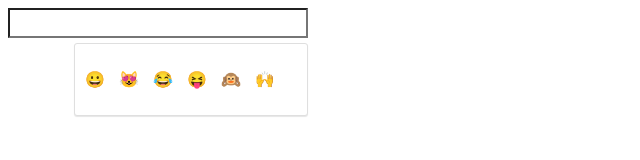
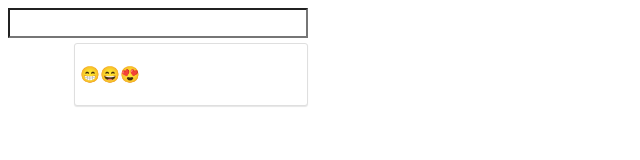
Before and after one commit to glauberramos/vanilla-emoji-picker, a plain HTML site: page index.html in a window 1280 px wide. Shown: the whole page, without its empty margins (0-640 px from the left). Drawn offline with Linux system fonts and the light colour scheme.

Commit message:
Generate dinamic elements

```diff
--- a/index.html
+++ b/index.html
@@ -3,19 +3,7 @@
     <link rel="stylesheet" href="style.css">
   </head>
   <body>
-    <div class="emoji-container">
-      <input class="emoji-input" type="text">
-      <div class="emoji-picker">
-        <ul>
-          <li><a href="#" class="emoji-link">😀</a></li>
-          <li><a href="#" class="emoji-link">😻</a></li>
-          <li><a href="#" class="emoji-link">😂</a></li>
-          <li><a href="#" class="emoji-link">😝</a></li>
-          <li><a href="#" class="emoji-link">🙉</a></li>
-          <li><a href="#" class="emoji-link">🙌</a></li>
-        </ul>
-      </div>
-    </div>
+    <input class="emoji-input" type="text">
   </body>
   <script src="script.js"></script>
 </html>
--- a/script.js
+++ b/script.js
@@ -1,9 +1,33 @@
 (() => {
   const emojiInput = document.querySelector('.emoji-input')
-  const links = document.querySelectorAll('.emoji-link')
-  links.forEach((item) => {
-    item.onclick = (event) => {
-      document.querySelector('.emoji-input').value = document.querySelector('.emoji-input').value + event.target.innerHTML
-    }
+
+  const emojiContainer = document.createElement('div')
+  emojiContainer.setAttribute('class', "emoji-container")
+
+  const emojiPicker = document.createElement('div')
+  emojiPicker.setAttribute('class', "emoji-picker")
+
+  const emojiList = document.createElement('ul')
+  const emojis = [0x1F601, 0x1F604, 0x1F60D];
+
+  const clickLink = (event) => {
+    document.querySelector('.emoji-input').value = document.querySelector('.emoji-input').value + event.target.innerHTML
+  }
+
+  emojis.map((item) => {
+      const emojiLi = document.createElement('li')
+      const emojiLink = document.createElement('a')
+      emojiLink.setAttribute('href', "#")
+      emojiLink.innerHTML = String.fromCodePoint(item)
+      emojiLink.onclick = clickLink
+
+      emojiList.appendChild(emojiLink)
   })
+
+  emojiPicker.appendChild(emojiList)
+  emojiContainer.appendChild(emojiPicker)
+
+  emojiInput.parentNode.insertBefore(emojiContainer, emojiInput.nextSibling)
+
+  console.log(emojiList)
 })()
```
